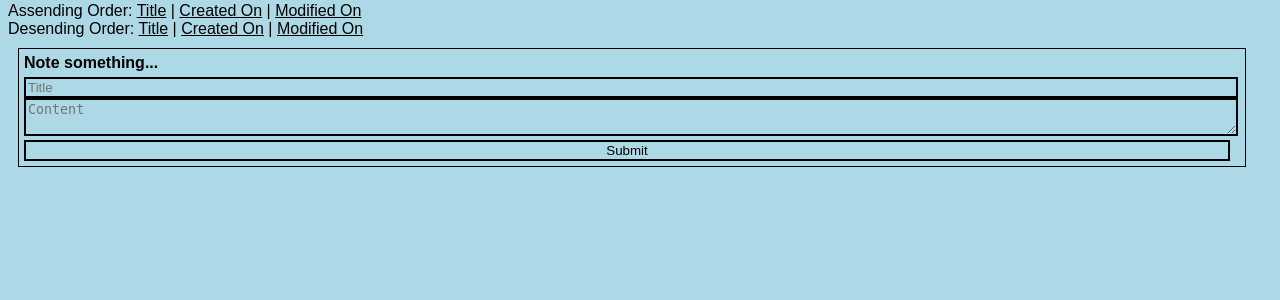
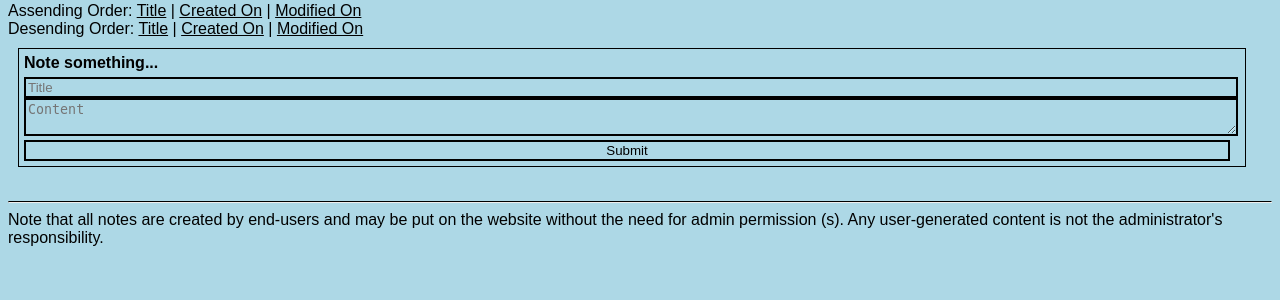
Before and after one commit to Emojigit/dnotes, a Django app: page /dashboard/ in a window 1280 px wide. Shown: the part 154-454 px from the top of the page. Run offline with Django 4.2, Linux system fonts and the light colour scheme; the visitor is signed in with stand-in values (Sample User, id 1); data that the repository does not hold is empty.

Commit message:
disclaimer

```diff
--- a/dnotes/main/settings.py
+++ b/dnotes/main/settings.py
@@ -1 +1,2 @@
 site_name = "Test Notes"
+disclaimer = "Note that all notes are created by end-users and may be put on the website without the need for admin permission (s). Any user-generated content is not the administrator's responsibility."
--- a/dnotes/main/views.py
+++ b/dnotes/main/views.py
@@ -7,6 +7,7 @@ from django.contrib.auth.forms import UserCreationForm
 import json
 
 sitename = settings.site_name
+disclaimer = settings.disclaimer
 
 # Create your views here.
 
--- a/dnotes/templates/main.html
+++ b/dnotes/templates/main.html
@@ -17,5 +17,8 @@
         <h1 id="heading-title">{{ title }}</h1>
     </div>
     <div id="bodycontent">{% block bodycontent %}{% endblock %}</div>
+    <div style="clear: both;"></div>
+    <hr />
+    <div id="disclaimer">{{ disclaimer }}</div>
 </body>
 </html>
```
